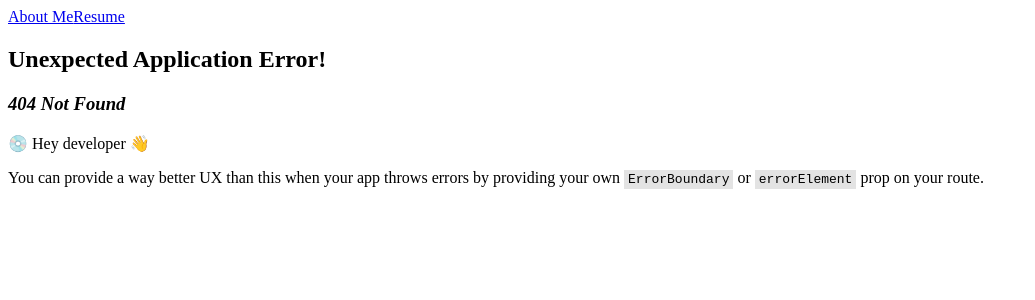
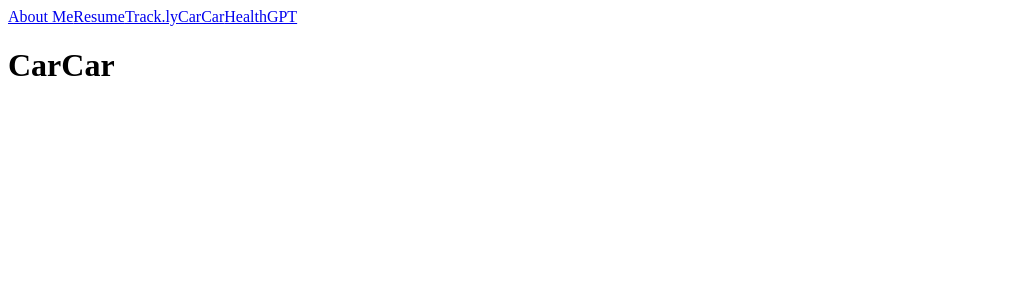
Before and after one commit to Itav8/portfolio, a React (Vite) app: page /carcar in a window 1280 px wide. Before the commit this address had no page. Shown: the top 300 px of the page, without its empty margins (0-1035 px from the left). Built offline with nearby package versions, Linux system fonts and the light colour scheme.

Commit message:
Add projects pages

```diff
--- a/src/nav/Nav.jsx
+++ b/src/nav/Nav.jsx
@@ -6,6 +6,9 @@ const Nav = () => {
       <div>
         <NavLink to='/'>About Me</NavLink>
         <NavLink to='/resume'>Resume</NavLink>
+        <NavLink to='/trackly'>Track.ly</NavLink>
+        <NavLink to='/carcar'>CarCar</NavLink>
+        <NavLink to='/healthgpt'>HealthGPT</NavLink>
       </div>
     </nav>
   )
--- /dev/null
+++ b/src/pages/CarCar.jsx
@@ -0,0 +1,8 @@
+const CarCar = () => {
+  return (
+    <div>
+      <h1>CarCar</h1>
+    </div>
+  )
+}
+export default CarCar
--- /dev/null
+++ b/src/pages/HealthGPT.jsx
@@ -0,0 +1,8 @@
+const HealthGPT = () => {
+  return (
+    <div>
+      <h1>HealthGPT</h1>
+    </div>
+  )
+}
+export default HealthGPT
--- /dev/null
+++ b/src/pages/Trackly.jsx
@@ -0,0 +1,8 @@
+const Trackly = () => {
+  return (
+    <div>
+      <h1>Track.ly</h1>
+    </div>
+  )
+}
+export default Trackly
```
Also changed, not shown: src/routes/routes.jsx (+16 -1 lines).
